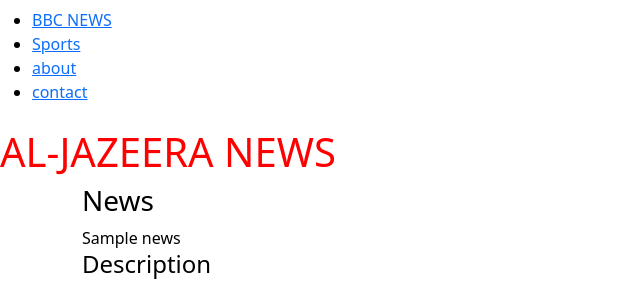
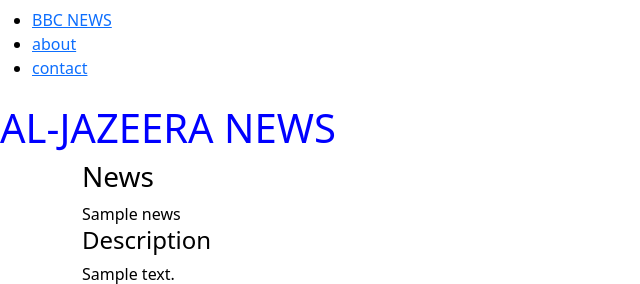
Before and after one commit to alphine3900/News-App, a Flask app: template templates/index.html in a window 1280 px wide. Shown: the top 284 px of the page, without its empty margins (0-640 px from the left). Run offline with Flask 2, Linux system fonts and the light colour scheme; the template is opened without the code that fills it: most values are stand-ins (such as "Sample title", 1, 10 or a date in 2020).

Commit message:
modified index.html

```diff
--- a/templates/index.html
+++ b/templates/index.html
@@ -8,7 +8,7 @@
     rel="stylesheet"
     integrity="sha384-1BmE4kWBq78iYhFldvKuhfTAU6auU8tT94WrHftjDbrCEXSU1oBoqyl2QvZ6jIW3"
     crossorigin="anonymous">
-    <link rel="stylesheet" href="/stastic/index.css">
+    <link rel="stylesheet" href="app/stastic/index.css">
     <title>Daily News</title>
 </head>
 
@@ -19,12 +19,11 @@
         <div class="navbar">
             <ul>
                 <li><a href="/home">BBC NEWS</a></li>
-                <li><a href="/sports">Sports</a></li>
                 <li><a href="/">about</a></li>
                 <li><a href="/">contact</a></li>
             </ul>
         </div>
-     <h1>AL-JAZEERA NEWS</h1>
+     <h1 style="color: blue;">AL-JAZEERA NEWS</h1>
 
 
 <div class="container">
```
